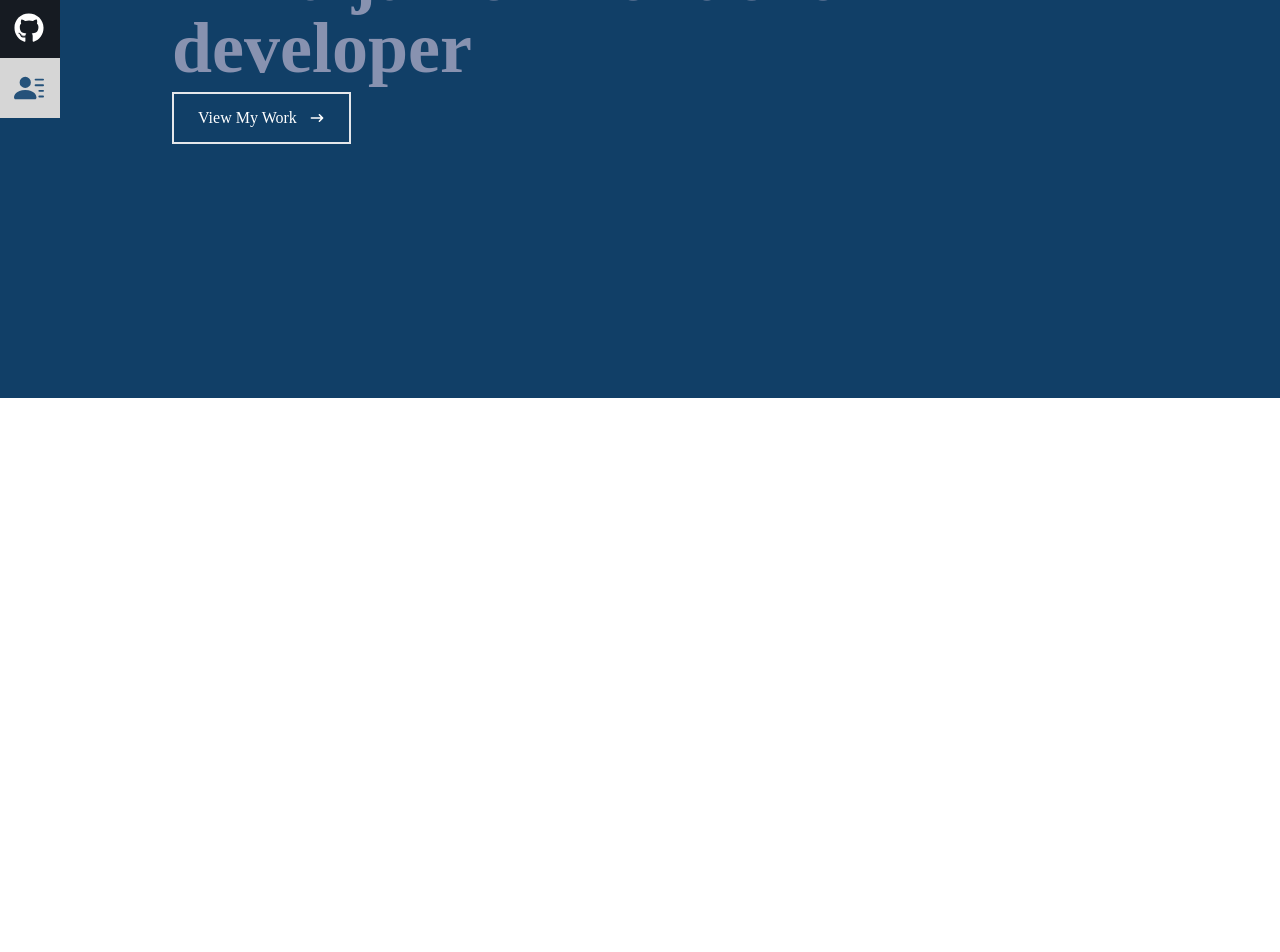
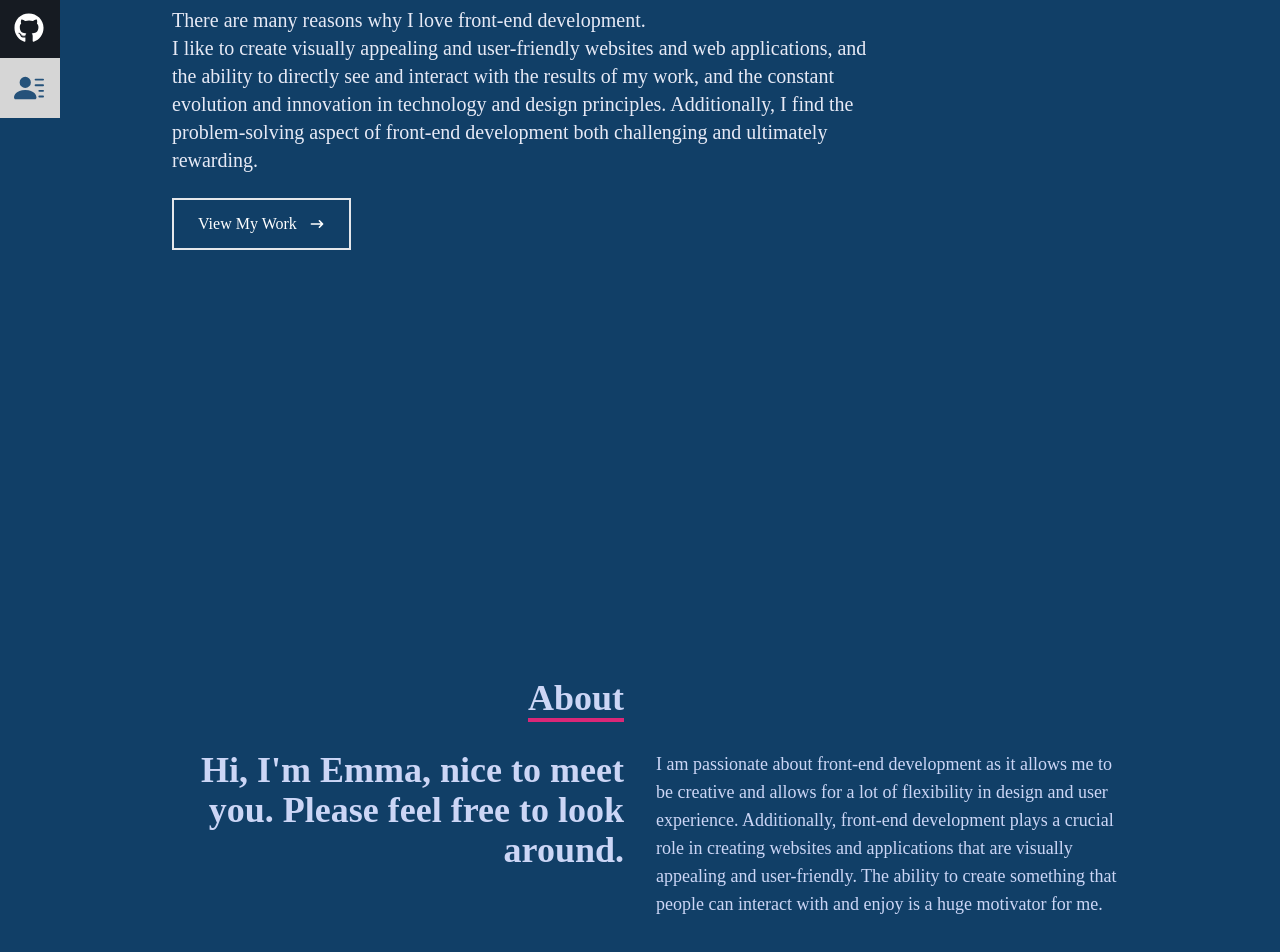
Before and after one commit to EmmaH88/react-portfolio, a React (Create React App) app: page / in a window 1280 px wide. Shown: the part 402-1354 px from the top of the page. Before the commit the page ends 800 px from the top, so only its background shows below. Built offline with nearby package versions, Linux system fonts and the light colour scheme.

Commit message:
created about component and added content and styles

```diff
--- a/src/App.js
+++ b/src/App.js
@@ -1,11 +1,13 @@
+import Navbar from "./components/Navbar";
 import Home from "./components/Home";
-import Navbar from "./components/Navbar";
+import About from "./components/About";
 
 function App() {
   return (
     <div>
       <Navbar />
       <Home />
+      <About />
     </div>
   );
 }
--- /dev/null
+++ b/src/components/About.jsx
@@ -0,0 +1,38 @@
+import React from "react";
+
+const About = () => {
+  return (
+    <div name="about" className="w-full h-screen bg-[#113f67] text-[#ccd6f6]">
+      <div className="flex flex-col justify-center items-center w-full h-full">
+        <div className="max-w-[1000px] w-full grid grid-cols-2 gap-8">
+          <div className="sm:text-right pb-8 pl-4">
+            <p className="text-4xl font-bold inline border-b-4 border-pink-600">
+              About
+            </p>
+          </div>
+          <div></div>
+        </div>
+        <div className="max-w-[1000px] w-full grid sm:grid-cols-2 gap-8 px-4">
+          <div className="sm:text-right text-4xl font-bold">
+            <p>
+              Hi, I'm Emma, nice to meet you. Please feel free to look around.
+            </p>
+          </div>
+
+          <div>
+            <p className="text-lg">
+              I am passionate about front-end development as it allows me to be
+              creative and allows for a lot of flexibility in design and user
+              experience. Additionally, front-end development plays a crucial
+              role in creating websites and applications that are visually
+              appealing and user-friendly. The ability to create something that
+              people can interact with and enjoy is a huge motivator for me.
+            </p>
+          </div>
+        </div>
+      </div>
+    </div>
+  );
+};
+
+export default About;
--- a/src/components/Home.jsx
+++ b/src/components/Home.jsx
@@ -3,16 +3,25 @@ import { HiArrowNarrowRight } from "react-icons/hi";
 
 const Home = () => {
   return (
-    <div name="home" className="w-full h-screen bg-[#113f67]">
+    <div name="home" className=" w-full h-screen bg-[#113f67]">
       {/* container */}
       <div className="max-w-[1000px] mx-auto px-8 flex flex-col justify-center h-full">
-        <p className="text-[#E7EAF6]">Hi, my name is </p>
+        <p className="text-3xl text-[#E7EAF6]">Hi, my name is </p>
         <h1 className="text-4xl sm:text-7xl font-bold text-[#ccd6f6]">
           Emma Hanby
         </h1>
         <h2 className="text-4xl sm:text-7xl font-bold text-[#8892b0]">
           I'm a junior front end developer
         </h2>
+        <p className="text-[#E7EAF6] text-xl  py-4 max-w-[700px]">
+          There are many reasons why I love front-end development. <br /> I like
+          to create visually appealing and user-friendly websites and web
+          applications, and the ability to directly see and interact with the
+          results of my work, and the constant evolution and innovation in
+          technology and design principles. Additionally, I find the
+          problem-solving aspect of front-end development both challenging and
+          ultimately rewarding.
+        </p>
         <div>
           <button className="text-white group border-2 px-6 py-3 my-2 flex items-center hover:bg-pink-600 hover:border-pink-600">
             View My Work
```
